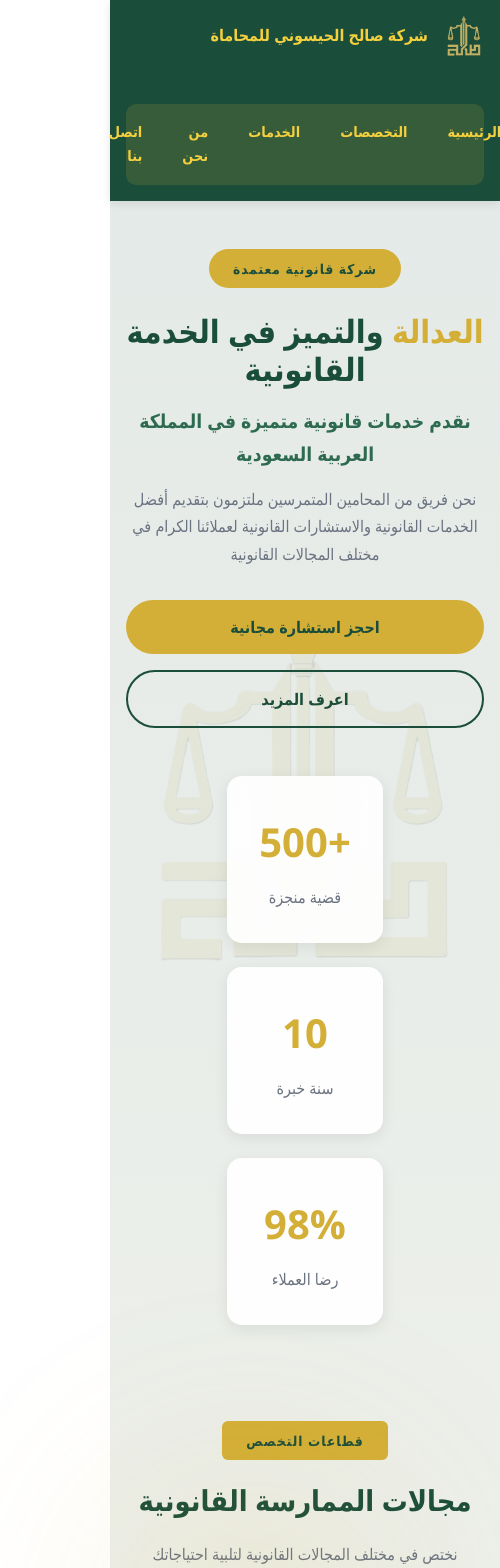
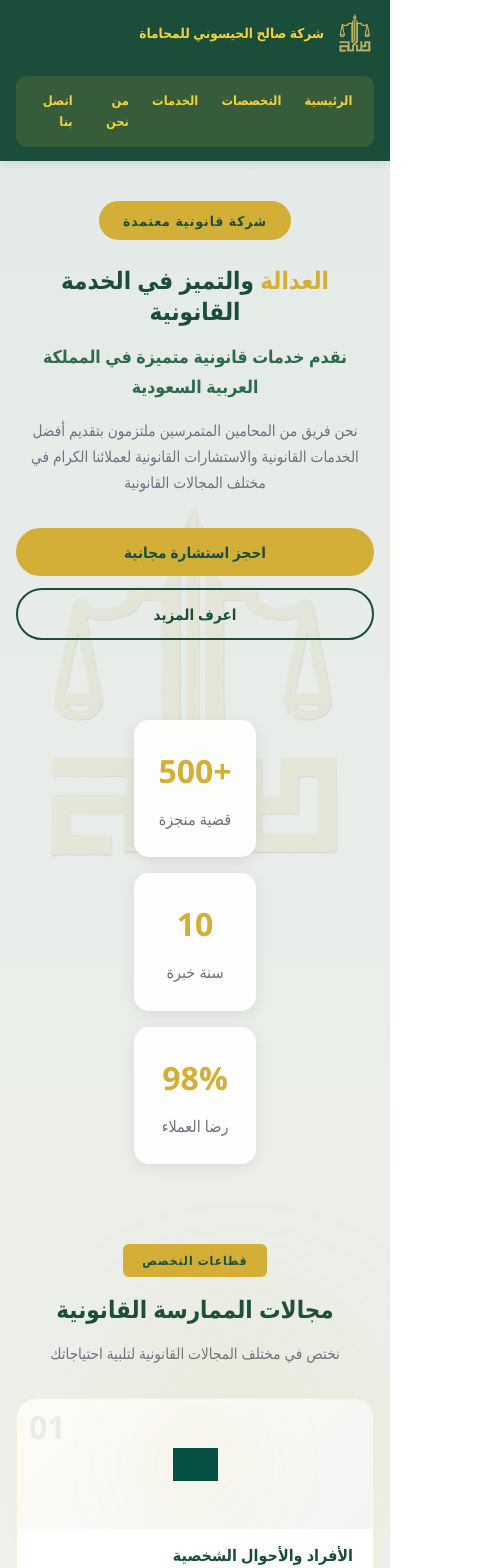
Before and after one commit to mshraky3/alhisonylaw, a React (Vite) app in the folder React/: page / in a window 390 px wide. Shown: the top 1568 px of the page, 500 px wide, since content can reach past the window. Built offline with nearby package versions, Linux system fonts and the light colour scheme; grey boxes are pictures that could not be loaded.

Commit message:
Add files via upload

```diff
--- a/React/src/App.css
+++ b/React/src/App.css
@@ -22,6 +22,9 @@
 
 html {
   scroll-behavior: smooth;
+  overflow-x: hidden;
+  width: 100%;
+  max-width: 100vw;
 }
 
 body {
@@ -29,6 +32,8 @@ body {
   color: var(--text-dark);
   line-height: 1.7;
   overflow-x: hidden;
+  width: 100%;
+  max-width: 100vw;
   background: linear-gradient(180deg, rgba(26, 77, 58, 0.12) 0%, rgba(212, 175, 55, 0.08) 50%, rgba(26, 77, 58, 0.12) 100%);
 }
 
@@ -36,7 +41,9 @@ body {
   min-height: 100vh;
   direction: rtl;
   width: 100%;
+  max-width: 100vw;
   position: relative;
+  overflow-x: hidden;
 }
 
 /* ============================================
@@ -115,6 +122,8 @@ body {
   align-items: center;
   max-width: 1400px;
   margin: 0 auto;
+  width: 100%;
+  overflow-x: hidden;
 }
 
 .hero::before {
@@ -272,6 +281,8 @@ body {
   padding: 5rem 2rem;
   max-width: 1400px;
   margin: 0 auto;
+  width: 100%;
+  overflow-x: hidden;
 }
 
 .section-header {
@@ -385,6 +396,8 @@ body {
   max-width: 1600px;
   margin: 0 auto;
   position: relative;
+  width: 100%;
+  overflow-x: hidden;
 }
 
 .specializations-modern::before {
@@ -392,7 +405,7 @@ body {
   position: absolute;
   top: 0;
   right: 0;
-  width: 500px;
+  width: min(500px, 100vw);
   height: 500px;
   background: radial-gradient(circle, rgba(212, 175, 55, 0.15) 0%, transparent 70%);
   border-radius: 50%;
@@ -406,7 +419,7 @@ body {
   position: absolute;
   bottom: 0;
   left: 0;
-  width: 400px;
+  width: min(400px, 100vw);
   height: 400px;
   background: radial-gradient(circle, rgba(26, 77, 58, 0.12) 0%, transparent 70%);
   border-radius: 50%;
@@ -598,6 +611,39 @@ body {
   }
 }
 
+/* Mobile-specific: Add visual indicator and smooth behavior */
+@media (max-width: 768px) {
+  .spec-item {
+    position: relative;
+    scroll-margin-top: 1rem;
+    scroll-margin-bottom: 1rem;
+  }
+
+  /* Subtle pulse animation for cards entering viewport */
+  @keyframes subtlePulse {
+    0%, 100% {
+      box-shadow: 0 4px 20px rgba(0, 0, 0, 0.08);
+    }
+    50% {
+      box-shadow: 0 6px 25px rgba(212, 175, 55, 0.15);
+    }
+  }
+
+  .spec-item.active {
+    animation: subtlePulse 2s ease-in-out;
+    scroll-margin-top: 2rem;
+    scroll-margin-bottom: 2rem;
+  }
+
+  /* Ensure smooth transitions on mobile */
+  .spec-details {
+    transition: max-height 0.6s cubic-bezier(0.4, 0, 0.2, 1),
+                opacity 0.5s cubic-bezier(0.4, 0, 0.2, 1) 0.1s,
+                transform 0.5s cubic-bezier(0.4, 0, 0.2, 1) 0.1s,
+                margin-top 0.5s cubic-bezier(0.4, 0, 0.2, 1) 0.1s;
+  }
+}
+
 .spec-detail-item {
   padding: 0.75rem 0;
   border-bottom: 1px solid rgba(26, 77, 58, 0.08);
@@ -625,6 +671,8 @@ body {
   max-width: 1200px;
   margin: 0 auto;
   position: relative;
+  width: 100%;
+  overflow-x: hidden;
 }
 
 .services-showcase {
@@ -942,6 +990,9 @@ body {
   padding: 2rem;
   text-align: center;
   margin-top: 0;
+  width: 100%;
+  max-width: 100vw;
+  overflow-x: hidden;
 }
 
 .footer-content {
@@ -1010,44 +1061,109 @@ body {
 }
 
 @media (max-width: 768px) {
+  /* Prevent horizontal overflow on mobile */
+  html, body {
+    overflow-x: hidden;
+    width: 100%;
+    max-width: 100vw;
+    position: relative;
+  }
+
+  /* Hero Section Mobile */
   .hero {
-    padding: 3rem 1rem;
+    padding: 2.5rem 1rem;
     min-height: auto;
+    width: 100%;
+    max-width: 100vw;
+    overflow-x: hidden;
   }
 
   .hero-title {
+    font-size: 1.75rem;
+    line-height: 1.3;
+  }
+
+  .hero-subtitle {
+    font-size: 1.1rem;
+  }
+
+  .hero-description {
+    font-size: 0.95rem;
+  }
+
+  .hero-buttons {
+    flex-direction: column;
+    gap: 0.75rem;
+  }
+
+  .cta-button {
+    width: 100%;
+    padding: 0.875rem 2rem;
+    font-size: 0.95rem;
+  }
+
+  .hero-stats {
+    grid-template-columns: 1fr;
+    gap: 1rem;
+    margin-top: 2rem;
+  }
+
+  .stat-item {
+    padding: 1.5rem;
+  }
+
+  .stat-number {
     font-size: 2rem;
   }
 
-  .hero-subtitle {
-    font-size: 1.2rem;
+  /* Section Headers Mobile */
+  .section-header {
+    margin-bottom: 2rem;
   }
 
   .section-title {
-    font-size: 1.8rem;
+    font-size: 1.75rem;
+    line-height: 1.3;
   }
 
+  .section-description {
+    font-size: 0.95rem;
+  }
+
+  .section-badge {
+    font-size: 0.75rem;
+    padding: 0.4rem 1.2rem;
+  }
+
+  /* All Sections Padding Mobile */
   .services,
   .about,
   .contact,
   .specializations-modern,
   .services-modern {
-    padding: 3rem 1rem;
+    padding: 2.5rem 1rem;
+    width: 100%;
+    max-width: 100vw;
+    overflow-x: hidden;
   }
 
-  .services-grid,
-  .contact-grid {
-    grid-template-columns: 1fr;
+  /* Fix decorative elements on mobile */
+  .specializations-modern::before,
+  .specializations-modern::after {
+    width: min(300px, 100vw);
   }
 
+  /* Specializations Mobile */
   .specializations-masonry {
     grid-template-columns: 1fr;
     gap: 1rem;
+    margin-top: 2rem;
   }
 
   .spec-item {
-    min-height: 240px;
+    min-height: 220px;
     overflow: hidden;
+    border-radius: 20px;
   }
 
   .spec-item.spec-large {
@@ -1056,68 +1172,261 @@ body {
 
   .spec-item:hover,
   .spec-item.active {
-    transform: translateY(-6px) scale(1.01);
+    transform: translateY(-4px) scale(1.005);
+    box-shadow: 0 10px 30px rgba(26, 77, 58, 0.15);
   }
 
   .spec-visual {
-    min-height: 140px;
-    padding: 1.5rem;
+    min-height: 130px;
+    padding: 1.25rem;
   }
 
   .spec-icon {
-    width: 60px;
-    height: 60px;
+    width: 55px;
+    height: 55px;
+  }
+
+  .spec-number {
+    font-size: 2.5rem;
+    top: 0.75rem;
+    left: 0.75rem;
   }
 
   .spec-content {
-    padding: 1.25rem 1.5rem 1.5rem;
+    padding: 1rem 1.25rem 1.25rem;
   }
 
   .spec-content h3 {
+    font-size: 1.15rem;
+    margin-bottom: 0.5rem;
+  }
+
+  .spec-preview {
+    font-size: 0.9rem;
+    margin-bottom: 0.75rem;
+  }
+
+  .spec-details {
+    margin-top: 0.75rem;
+  }
+
+  .spec-detail-item {
+    font-size: 0.85rem;
+    padding: 0.625rem 0;
+    line-height: 1.6;
+  }
+
+  .spec-detail-item strong {
+    font-size: 0.9rem;
+    margin-bottom: 0.2rem;
+  }
+
+  /* Services Mobile */
+  .services-showcase {
+    gap: 0.75rem;
+    margin-top: 2rem;
+  }
+
+  .service-modern {
+    border-radius: 16px;
+  }
+
+  .service-modern-header {
+    padding: 1.25rem;
+    gap: 0.875rem;
+  }
+
+  .service-modern-icon-wrapper {
+    width: 55px;
+    height: 55px;
+    min-width: 55px;
+    border-radius: 12px;
+  }
+
+  .service-modern-icon {
+    width: 32px;
+    height: 32px;
+  }
+
+  .service-modern-header h3 {
+    font-size: 1.1rem;
+    line-height: 1.3;
+  }
+
+  .service-toggle {
+    width: 36px;
+    height: 36px;
+    font-size: 1.75rem;
+  }
+
+  .service-modern-content {
+    padding: 0 1.25rem 1.25rem;
+  }
+
+  .service-modern-item {
+    padding: 0.875rem;
+    font-size: 0.9rem;
+    border-radius: 10px;
+    line-height: 1.6;
+  }
+
+  .service-modern-item strong {
+    font-size: 0.95rem;
+  }
+
+  /* About Section Mobile */
+  .about-content {
+    grid-template-columns: 1fr;
+    gap: 2rem;
+  }
+
+  .about-text {
+    text-align: center;
+  }
+
+  .about-text .section-title {
+    text-align: center;
+  }
+
+  .about-text p {
+    font-size: 1rem;
+    line-height: 1.7;
+  }
+
+  .about-features {
+    margin-top: 1.5rem;
+    gap: 0.875rem;
+  }
+
+  .feature-item {
+    font-size: 1rem;
+  }
+
+  .feature-check {
+    width: 28px;
+    height: 28px;
+    font-size: 1rem;
+  }
+
+  .visual-card {
+    padding: 2rem;
+  }
+
+  .visual-icon {
+    width: 100px;
+    height: 100px;
+  }
+
+  .visual-card h3 {
+    font-size: 1.3rem;
+  }
+
+  /* Contact Section Mobile */
+  .contact-grid {
+    grid-template-columns: 1fr;
+    gap: 1rem;
+    margin-top: 2rem;
+  }
+
+  .contact-card {
+    padding: 2rem 1.5rem;
+    border-radius: 16px;
+  }
+
+  .contact-icon {
+    width: 50px;
+    height: 50px;
+  }
+
+  .contact-card h3 {
     font-size: 1.2rem;
   }
 
-  .service-modern-header {
-    padding: 1.5rem;
+  .contact-card p {
+    font-size: 0.95rem;
+  }
+
+  /* Header Mobile */
+  .header {
+    padding: 0.875rem 1rem;
+  }
+
+  .header-content {
+    flex-wrap: wrap;
     gap: 1rem;
   }
 
-  .service-modern-icon-wrapper {
-    width: 60px;
-    height: 60px;
-    min-width: 60px;
-  }
-
-  .service-modern-icon {
-    width: 35px;
-    height: 35px;
-  }
-
-  .service-modern-header h3 {
-    font-size: 1.2rem;
-  }
-
-  .service-modern-content {
-    padding: 0 1.5rem 1.5rem;
-  }
-
-  .hero-buttons {
-    flex-direction: column;
-  }
-
-  .cta-button {
-    width: 100%;
-  }
-
-  .header {
-    padding: 1rem;
+  .logo-container {
+    gap: 0.75rem;
   }
 
   .company-name {
+    font-size: 0.95rem;
+    line-height: 1.2;
+  }
+
+  .logo {
+    height: 38px;
+  }
+
+  .nav {
+    width: 100%;
+    justify-content: center;
+    padding: 0.5rem 0.75rem;
+    gap: 0.25rem;
+    margin-top: 0.5rem;
+  }
+
+  .nav a {
+    padding: 0.4rem 0.75rem;
+    font-size: 0.85rem;
+  }
+
+  /* Footer Mobile */
+  .footer {
+    padding: 1.5rem 1rem;
+  }
+
+  .footer-title {
+    font-size: 1.1rem;
+  }
+
+  .footer-copyright {
+    font-size: 0.85rem;
+  }
+}
+
+/* Extra Small Mobile */
+@media (max-width: 480px) {
+  .hero-title {
+    font-size: 1.5rem;
+  }
+
+  .section-title {
+    font-size: 1.5rem;
+  }
+
+  .spec-content h3,
+  .service-modern-header h3 {
     font-size: 1rem;
   }
 
-  .logo {
-    height: 40px;
+  .spec-icon,
+  .service-modern-icon {
+    width: 45px;
+    height: 45px;
+  }
+
+  .spec-number {
+    font-size: 2rem;
+  }
+
+  .company-name {
+    font-size: 0.85rem;
+  }
+
+  .nav a {
+    padding: 0.35rem 0.6rem;
+    font-size: 0.8rem;
   }
 }
```
Also changed, not shown: React/src/App.jsx (+87 -13 lines).
